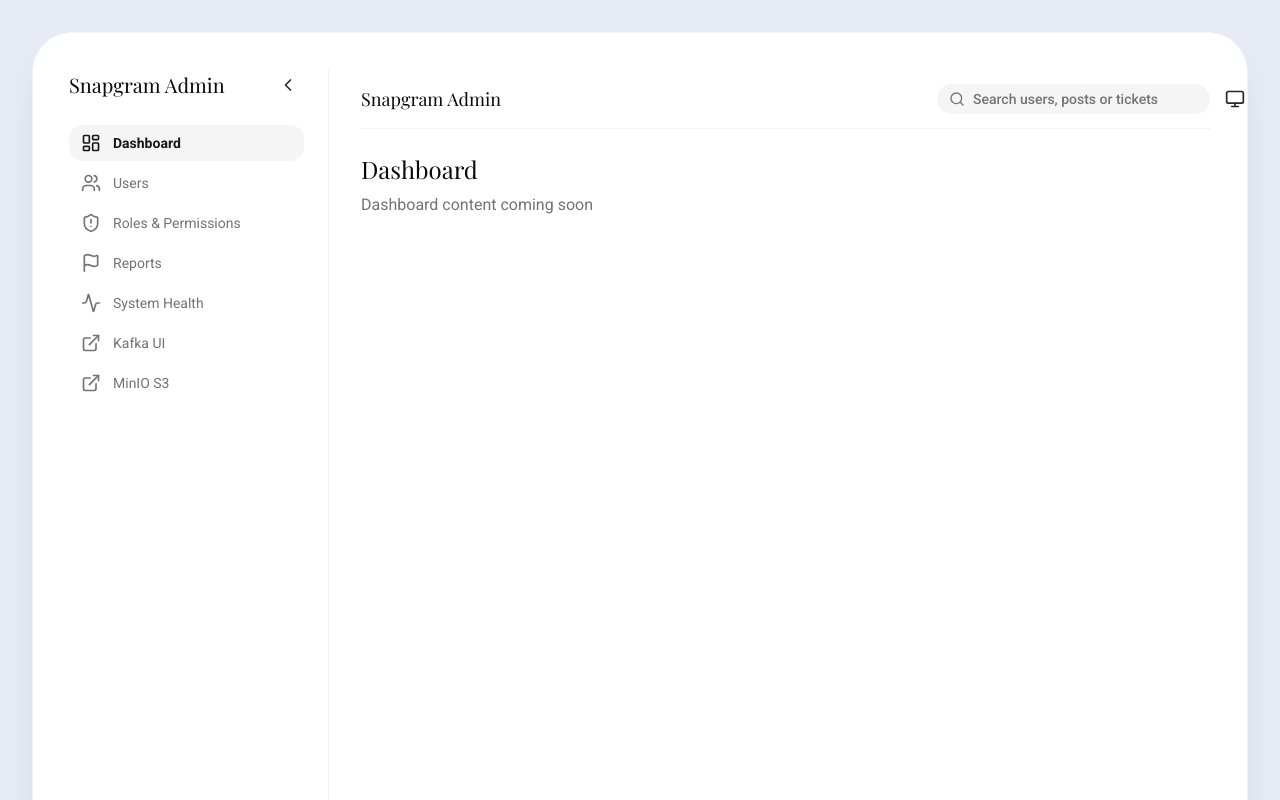
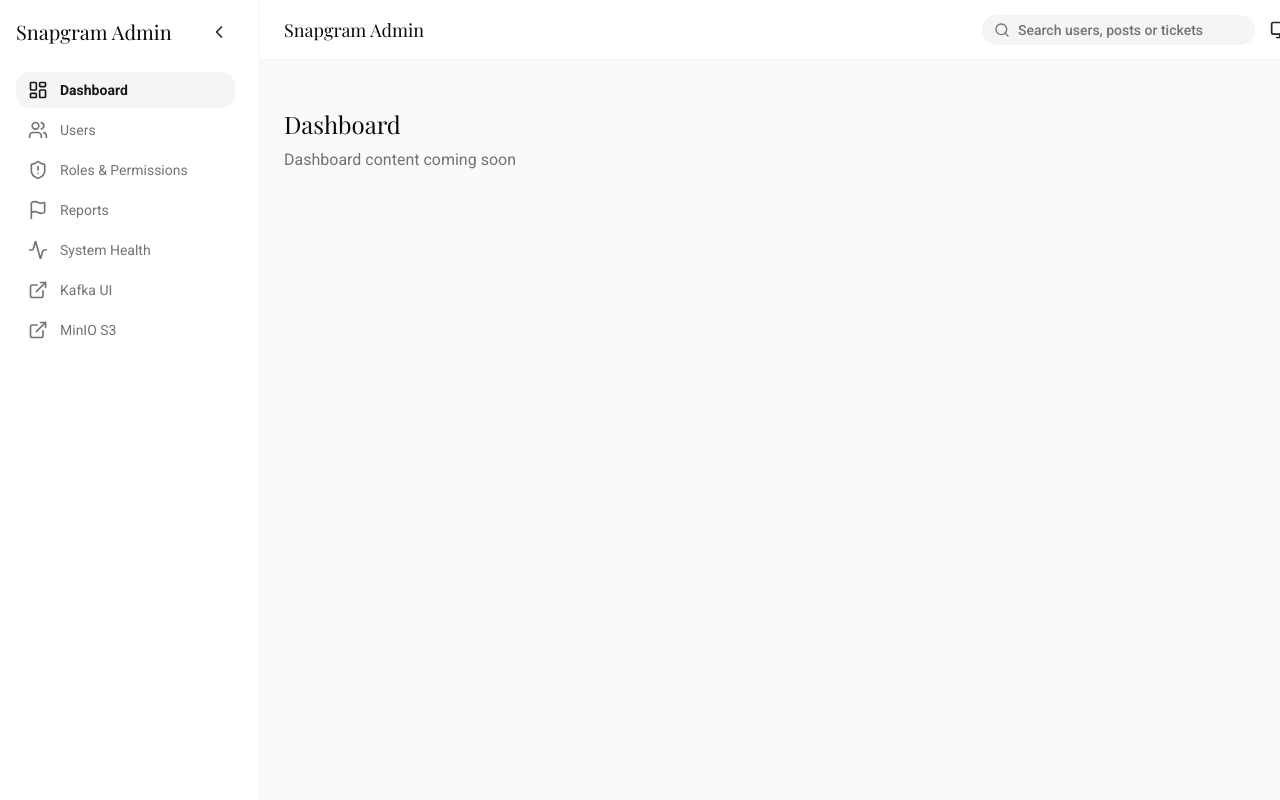
Before and after one commit to Hiennguyen278610/snapgram-admin, a Next.js app: page /en/admin/dashboard in a window 1280 px wide. Shown: the top 800 px of the page. Built offline with nearby package versions, Linux system fonts and the light colour scheme; a web font is replaced by a local one.

Commit message:
feat(layout): full-viewport shell + disable dev indicator

```diff
--- a/next.config.ts
+++ b/next.config.ts
@@ -1,10 +1,10 @@
-import type { NextConfig } from "next";
-import createNextIntlPlugin from "next-intl/plugin";
+import type { NextConfig } from 'next';
+import createNextIntlPlugin from 'next-intl/plugin';
 
 const withNextIntl = createNextIntlPlugin();
 
 const nextConfig: NextConfig = {
-  /* config options here */
+  devIndicators: false,
 };
 
 export default withNextIntl(nextConfig);
--- a/src/app/globals.css
+++ b/src/app/globals.css
@@ -1,6 +1,6 @@
-@import "tailwindcss";
-@import "tw-animate-css";
-@import "shadcn/tailwind.css";
+@import 'tailwindcss';
+@import 'tw-animate-css';
+@import 'shadcn/tailwind.css';
 
 @custom-variant dark (&:is(.dark *));
 
@@ -50,13 +50,13 @@
 }
 
 :root {
-  --background: #e6ebf5;    /* canvas xám nhạt (Light mode) */
-  --foreground: #262626;    /* text chính */
-  --card: #ffffff;          /* card trắng nổi trên canvas */
+  --background: #f8fafc; /* nền app chính (Light mode) */
+  --foreground: #262626; /* text chính */
+  --card: #ffffff; /* card trắng nổi trên canvas */
   --card-foreground: oklch(0.145 0 0);
   --popover: oklch(1 0 0);
   --popover-foreground: oklch(0.145 0 0);
-  --primary: #ff6a00;       /* brand orange (gradient start) */
+  --primary: #ff6a00; /* brand orange (gradient start) */
   --primary-foreground: #1a1a1a;
   --secondary: oklch(0.97 0 0);
   --secondary-foreground: oklch(0.205 0 0);
@@ -65,7 +65,7 @@
   --accent: oklch(0.97 0 0);
   --accent-foreground: oklch(0.205 0 0);
   --destructive: oklch(0.577 0.245 27.325);
-  --border: #f3f4f6;        /* hairline border */
+  --border: #f3f4f6; /* hairline border */
   --input: oklch(0.922 0 0);
   --ring: oklch(0.708 0 0);
   --chart-1: oklch(0.87 0 0);
@@ -85,9 +85,9 @@
 }
 
 .dark {
-  --background: #09090b;    /* canvas đen */
+  --background: #09090b; /* canvas đen */
   --foreground: #fafafa;
-  --card: #18181b;          /* card zinc-900 */
+  --card: #18181b; /* card zinc-900 */
   --card-foreground: oklch(0.985 0 0);
   --popover: oklch(0.205 0 0);
   --popover-foreground: oklch(0.985 0 0);
--- a/src/components/layout/master-shell.tsx
+++ b/src/components/layout/master-shell.tsx
@@ -6,13 +6,11 @@
 
 export function MasterShell({ children }: { children: ReactNode }) {
   return (
-    <div className="flex min-h-screen items-center justify-center bg-background p-2 sm:p-5 lg:p-8">
-      <div className="flex min-h-[920px] w-full max-w-[1440px] flex-col gap-6 overflow-hidden rounded-[32px] border border-border bg-card p-5 shadow-[0_20px_45px_-15px_rgba(26,42,70,0.12)] sm:rounded-[40px] sm:p-7 lg:flex-row lg:gap-8 lg:p-9">
-        <SidebarNav />
-        <div className="flex min-w-0 flex-1 flex-col">
-          <TopBar />
-          <main className="min-w-0 flex-1">{children}</main>
-        </div>
+    <div className="flex min-h-screen flex-col bg-background lg:flex-row">
+      <SidebarNav />
+      <div className="flex min-w-0 flex-1 flex-col">
+        <TopBar />
+        <main className="flex-1 overflow-auto p-4 lg:p-6">{children}</main>
       </div>
     </div>
   );
--- a/src/components/layout/sidebar-nav.tsx
+++ b/src/components/layout/sidebar-nav.tsx
@@ -17,14 +17,7 @@
 import { Button } from '@/components/ui/button';
 import { useUIStore } from '@/stores/ui-store';
 
-type NavKey =
-  | 'dashboard'
-  | 'users'
-  | 'rbac'
-  | 'reports'
-  | 'systemHealth'
-  | 'kafka'
-  | 'minio';
+type NavKey = 'dashboard' | 'users' | 'rbac' | 'reports' | 'systemHealth' | 'kafka' | 'minio';
 
 type NavIcon = ComponentType<SVGProps<SVGSVGElement>>;
 
@@ -65,22 +58,21 @@
   const collapsed = useUIStore((s) => s.sidebarCollapsed);
   const toggleSidebar = useUIStore((s) => s.toggleSidebar);
 
-  const isActive = (href: string) =>
-    pathname === href || pathname.startsWith(`${href}/`);
+  const isActive = (href: string) => pathname === href || pathname.startsWith(`${href}/`);
 
   return (
     <aside
       aria-label={tCommon('app.title')}
       data-collapsed={collapsed}
       className={cn(
-        'hidden shrink-0 flex-col border-border transition-[width] duration-200 lg:flex lg:border-r',
-        collapsed ? 'w-[72px]' : 'w-[260px] pr-6',
+        'hidden shrink-0 flex-col border-r border-border bg-card py-4 pl-4 transition-[width] duration-200 lg:flex',
+        collapsed ? 'w-[72px]' : 'w-[260px] pr-6'
       )}
     >
       <div
         className={cn(
           'flex items-center gap-2 pb-6',
-          collapsed ? 'justify-center' : 'justify-between',
+          collapsed ? 'justify-center' : 'justify-between'
         )}
       >
         {!collapsed && (
@@ -114,7 +106,7 @@
             collapsed && 'justify-center px-0',
             active
               ? 'bg-accent font-semibold text-accent-foreground'
-              : 'text-muted-foreground hover:bg-accent/50 hover:text-accent-foreground',
+              : 'text-muted-foreground hover:bg-accent/50 hover:text-accent-foreground'
           );
 
           if (item.external) {
--- a/src/components/layout/top-bar.tsx
+++ b/src/components/layout/top-bar.tsx
@@ -13,7 +13,7 @@
   const setCommandOpen = useUIStore((s) => s.setCommandOpen);
 
   return (
-    <header className="sticky top-0 z-10 flex h-[60px] shrink-0 items-center gap-3 border-b border-border bg-card/80 backdrop-blur">
+    <header className="sticky top-0 z-10 flex h-[60px] shrink-0 items-center gap-3 border-b border-border bg-card px-4 lg:px-6">
       <Button
         type="button"
         variant="ghost"
@@ -25,9 +25,7 @@
         <Menu className="size-5" aria-hidden />
       </Button>
 
-      <p className="font-display truncate text-lg text-card-foreground">
-        {tCommon('app.title')}
-      </p>
+      <p className="font-display truncate text-lg text-card-foreground">{tCommon('app.title')}</p>
 
       <div className="ml-auto flex min-w-0 items-center gap-2">
         <Button
```
